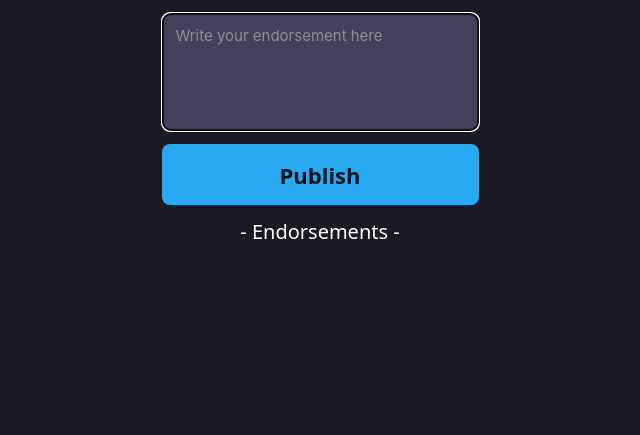
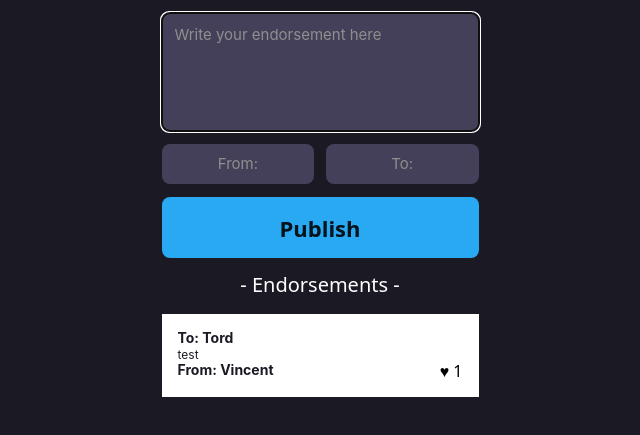
Before and after one commit to tordvb10/WeAreTheChampions, a website built with Vite: page index.html in a window 1280 px wide. Shown: the part 189-624 px from the top of the page, without its empty margins (320-960 px from the left). Built offline with nearby package versions, Linux system fonts and the light colour scheme.

Commit message:
2111231131

```diff
--- a/index.css
+++ b/index.css
@@ -55,12 +55,12 @@ h2 {
   margin-bottom: 3px;
 }
 
-ul {
+#chat {
   padding: 0;
   display: flex;
   flex-direction: column-reverse;
 }
-li {
+.classli {
   list-style-type: none;
   padding: 16px;
   width: 317px;
@@ -75,7 +75,56 @@ li {
   margin-bottom: 13px;
 }
 
-textarea {
+.classlu {
+  padding: 0;
+  display: flex;
+  flex-direction: row;
+  justify-content: space-between;
+  align-content: center;
+}
+
+.tofromli {
+  list-style-type: none;
+  height: fit-content;
+  width: fit-content;
+  justify-content: space-evenly;
+}
+
+.likes {
+  border: none;
+  padding: 0;
+  background-color: transparent;
+}
+
+.likes:hover {
+  color: red;
+  text-shadow: -1px 0 black, 0 1px black, 1px 0 black, 0 -1px black;
+}
+
+.likes:active {
+  color: rgb(141, 4, 4);
+  text-shadow: none;
+}
+
+.tofromli {
+  font-family: Inter, Verdana, Geneva, Tahoma, sans-serif;
+  font-weight: 700;
+  letter-spacing: 0em;
+  text-align: left;
+}
+.nameli {
+  font-size: 14px;
+  line-height: 16.94px;
+  color: #1b1924;
+}
+
+.reaksjonli {
+  font-size: 16px;
+  line-height: 19.36px;
+  color: #000000;
+}
+
+.inputs {
   background-color: #444059;
   width: 317px;
   height: 118px;
@@ -88,12 +137,39 @@ textarea {
   letter-spacing: 0em;
   text-align: left;
   resize: none;
+  border: none;
+}
+
+#fromto {
+  box-sizing: border-box;
+  display: flex;
+  flex-direction: row;
+  justify-content: space-between;
+  align-items: center;
+  margin-top: 13px;
+  width: 317px;
+}
+
+#fromto > textarea {
+  position: flex;
+  text-align: center;
+  align-items: center;
+  height: auto;
+  width: 152.85px;
+  height: 40px;
+  padding: 10px;
+}
+#fromto > textarea::placeholder {
+  position: absolute;
+  top: 50%;
+  left: 50%;
+  transform: translate(-50%, -50%);
 }
 ::placeholder {
   color: #8f8f8f;
 }
 
-button {
+#submits {
   background-color: #28a9f1;
   color: #04131c;
   font-size: 22px;
--- a/index.html
+++ b/index.html
@@ -25,15 +25,40 @@
     <img src="assets/freddie.png" alt="Picture-of-freddie" />
     <h1>We are the Champions</h1>
     <textarea
+      class="inputs"
       placeholder="Write your endorsement here"
       name="yourendorsement"
       id="yourendorsement"
       cols="30"
       rows="10"
     ></textarea>
-    <button type="submit">Publish</button>
+    <div id="fromto">
+      <textarea
+        class="inputs"
+        name="from"
+        id="from"
+        placeholder="From:"
+      ></textarea>
+      <textarea class="inputs" name="to" id="to" placeholder="To:"></textarea>
+    </div>
+    <button id="submits" type="submit">Publish</button>
     <h2>- Endorsements -</h2>
-    <ul id="chat"></ul>
+    <ul id="chat">
+      <!--Dette er et eksempel på en chat som er publisert-->
+      <li class="classli">
+        <ul class="classlu">
+          <li class="tofromli nameli">To: Tord</li>
+        </ul>
+        test
+        <ul class="classlu">
+          <li class="tofromli nameli">From: Vincent</li>
+          <li class="tofromli reaksjonli">
+            <button class="likes">♥ 1</button>
+          </li>
+        </ul>
+      </li>
+      <!--Dette er et eksempel på en chat som er publisert-->
+    </ul>
     <script src="index.js" type="module"></script>
   </body>
 </html>
--- a/index.js
+++ b/index.js
@@ -25,6 +25,7 @@ submitted.addEventListener("click", function () {
   const messageToSubmit = inputFieldEl.value;
   let nyli = document.createElement("li");
   nyli.innerText = messageToSubmit;
+  nyli.classList.add("classli");
   uls.appendChild(nyli);
   inputFieldEl.value = "";
 });
```
